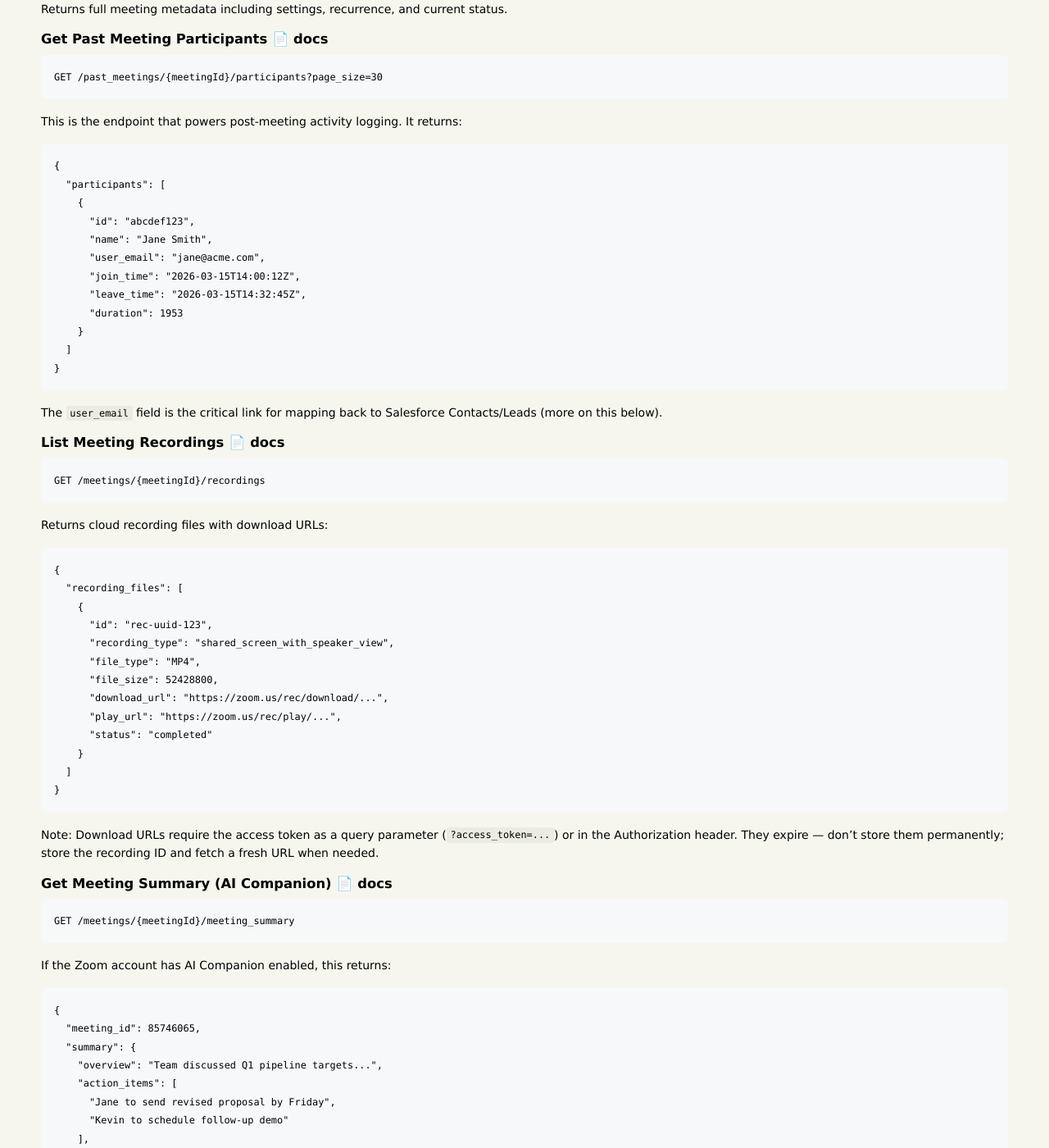
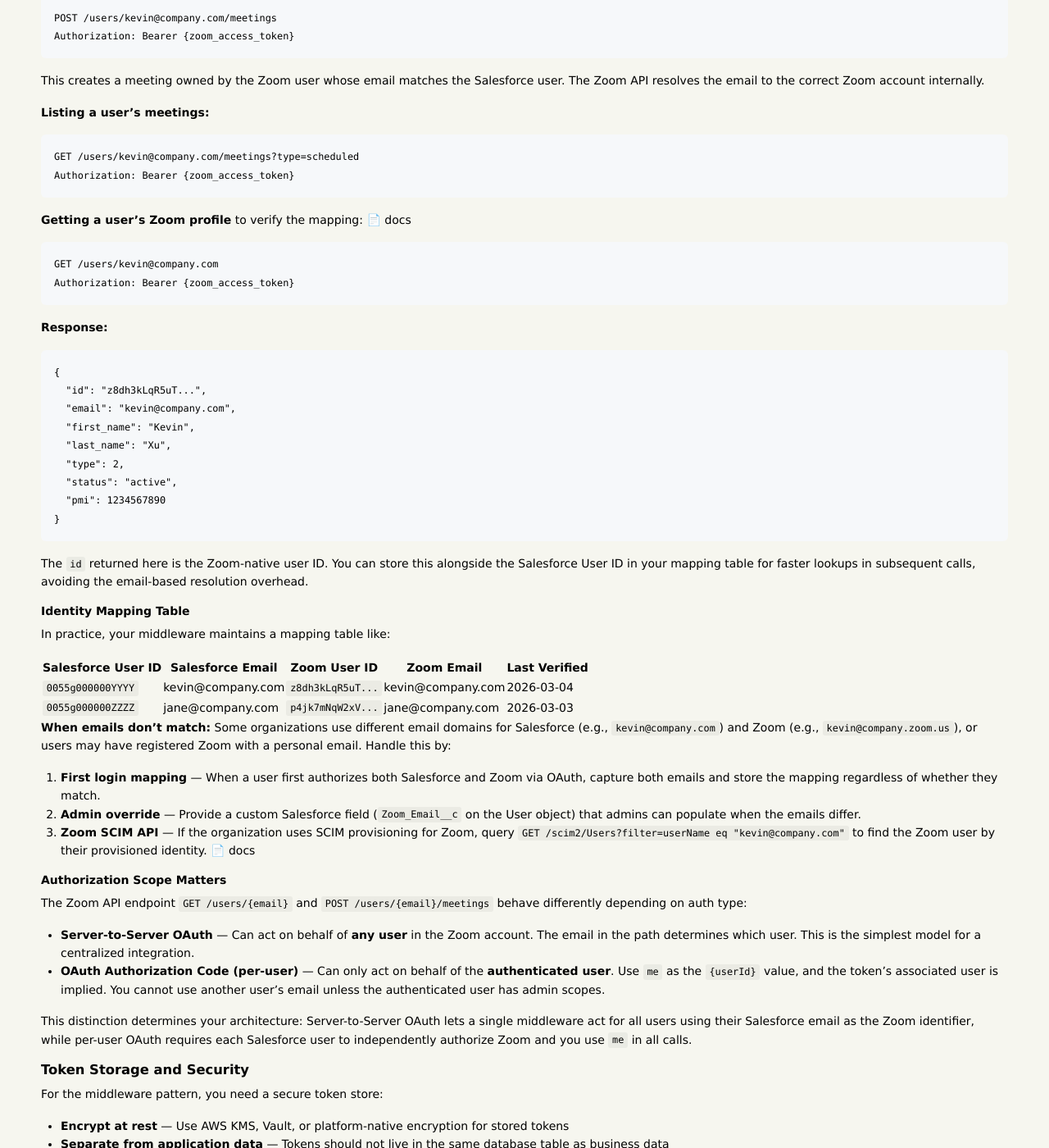
Before and after one commit to JKevinXu/github-blog, a Jekyll site: the page built from _posts/2026-03-04-salesforce-zoom-integration.md, in a window 1280 px wide and 1400 px high, scrolled down 5648 px. Shown: the whole window at 82% size. Built offline with Jekyll 4.4.1, drawn with Linux system fonts in a browser that asks for light colours; some of the changed text lies outside the part shown.

Commit message:
Expand Salesforce-Zoom integration documentation with detailed user identity mapping, API call examples, and handling email discrepancies. This enhances understanding of user authentication and integration flow between Salesforce and Zoom.

````diff
--- a/_posts/2026-03-04-salesforce-zoom-integration.md
+++ b/_posts/2026-03-04-salesforce-zoom-integration.md
@@ -215,6 +215,130 @@
 3. Apex callouts to the Named Credential automatically include a valid Bearer token, with Salesforce handling refresh internally
 
 This eliminates manual token management from Apex code entirely.
+
+### Bridging User Identity: Salesforce to Zoom [📄 Salesforce Identity URL docs](https://help.salesforce.com/s/articleView?id=sf.remoteaccess_using_openid.htm)
+
+A critical piece of the integration is knowing **who the current Salesforce user is** and mapping them to a Zoom user so that API calls act on behalf of the right person.
+
+#### Getting the Salesforce User Identity
+
+When your middleware (or Apex code) completes the Salesforce OAuth flow, the token response includes an `id` field — this is the **Identity URL**:
+
+```json
+{
+  "access_token": "00D5g00000...",
+  "refresh_token": "5Aep861...",
+  "instance_url": "https://yourorg.my.salesforce.com",
+  "id": "https://login.salesforce.com/id/00D5g000000XXXX/0055g000000YYYY",
+  "token_type": "Bearer"
+}
+```
+
+The `id` URL encodes two things: the Org ID (`00D5g000000XXXX`) and the User ID (`0055g000000YYYY`). Calling `GET` on this URL with the access token returns the full user profile:
+
+```
+GET https://login.salesforce.com/id/00D5g000000XXXX/0055g000000YYYY
+Authorization: Bearer {salesforce_access_token}
+```
+
+**Response** (key fields):
+
+```json
+{
+  "user_id": "0055g000000YYYY",
+  "organization_id": "00D5g000000XXXX",
+  "username": "kevin@company.com",
+  "email": "kevin@company.com",
+  "display_name": "Kevin Xu",
+  "first_name": "Kevin",
+  "last_name": "Xu",
+  "photos": {
+    "picture": "https://yourorg.my.salesforce.com/img/userprofile/...",
+    "thumbnail": "https://yourorg.my.salesforce.com/img/userprofile/..."
+  },
+  "urls": {
+    "sobjects": "https://yourorg.my.salesforce.com/services/data/v62.0/sobjects/",
+    "query": "https://yourorg.my.salesforce.com/services/data/v62.0/query/"
+  }
+}
+```
+
+Alternatively, you can query the User object directly:
+
+```
+GET /services/data/v62.0/sobjects/User/{userId}
+```
+
+The field that matters most here is `email` — this is the bridge to Zoom.
+
+#### Passing the Identity into Zoom API Calls
+
+Zoom's REST API identifies users by **Zoom user ID** or **email address**. Most Zoom endpoints that take a `{userId}` path parameter accept an email as a valid value. This means the Salesforce user's email becomes the key that links the two systems.
+
+**Creating a meeting on behalf of a Salesforce user:**
+
+Once you have the user's email from the Salesforce identity response, pass it directly as the `{userId}` in Zoom API calls:
+
+```
+POST /users/kevin@company.com/meetings
+Authorization: Bearer {zoom_access_token}
+```
+
+This creates a meeting owned by the Zoom user whose email matches the Salesforce user. The Zoom API resolves the email to the correct Zoom account internally.
+
+**Listing a user's meetings:**
+
+```
+GET /users/kevin@company.com/meetings?type=scheduled
+Authorization: Bearer {zoom_access_token}
+```
+
+**Getting a user's Zoom profile** to verify the mapping: [📄 docs](https://developers.zoom.us/docs/api/rest/reference/zoom-api/methods/#operation/user)
+
+```
+GET /users/kevin@company.com
+Authorization: Bearer {zoom_access_token}
+```
+
+**Response:**
+
+```json
+{
+  "id": "z8dh3kLqR5uT...",
+  "email": "kevin@company.com",
+  "first_name": "Kevin",
+  "last_name": "Xu",
+  "type": 2,
+  "status": "active",
+  "pmi": 1234567890
+}
+```
+
+The `id` returned here is the Zoom-native user ID. You can store this alongside the Salesforce User ID in your mapping table for faster lookups in subsequent calls, avoiding the email-based resolution overhead.
+
+#### Identity Mapping Table
+
+In practice, your middleware maintains a mapping table like:
+
+| Salesforce User ID | Salesforce Email | Zoom User ID | Zoom Email | Last Verified |
+|---|---|---|---|---|
+| `0055g000000YYYY` | kevin@company.com | `z8dh3kLqR5uT...` | kevin@company.com | 2026-03-04 |
+| `0055g000000ZZZZ` | jane@company.com | `p4jk7mNqW2xV...` | jane@company.com | 2026-03-03 |
+
+**When emails don't match:** Some organizations use different email domains for Salesforce (e.g., `kevin@company.com`) and Zoom (e.g., `kevin@company.zoom.us`), or users may have registered Zoom with a personal email. Handle this by:
+
+1. **First login mapping** — When a user first authorizes both Salesforce and Zoom via OAuth, capture both emails and store the mapping regardless of whether they match.
+2. **Admin override** — Provide a custom Salesforce field (`Zoom_Email__c` on the User object) that admins can populate when the emails differ.
+3. **Zoom SCIM API** — If the organization uses SCIM provisioning for Zoom, query `GET /scim2/Users?filter=userName eq "kevin@company.com"` to find the Zoom user by their provisioned identity. [📄 docs](https://developers.zoom.us/docs/api/rest/reference/scim-api/methods/#operation/searchUsers)
+
+#### Authorization Scope Matters
+
+The Zoom API endpoint `GET /users/{email}` and `POST /users/{email}/meetings` behave differently depending on auth type:
+
+- **Server-to-Server OAuth** — Can act on behalf of **any user** in the Zoom account. The email in the path determines which user. This is the simplest model for a centralized integration.
+- **OAuth Authorization Code (per-user)** — Can only act on behalf of the **authenticated user**. Use `me` as the `{userId}` value, and the token's associated user is implied. You cannot use another user's email unless the authenticated user has admin scopes.
+
+This distinction determines your architecture: Server-to-Server OAuth lets a single middleware act for all users using their Salesforce email as the Zoom identifier, while per-user OAuth requires each Salesforce user to independently authorize Zoom and you use `me` in all calls.
 
 ### Token Storage and Security
 
````
